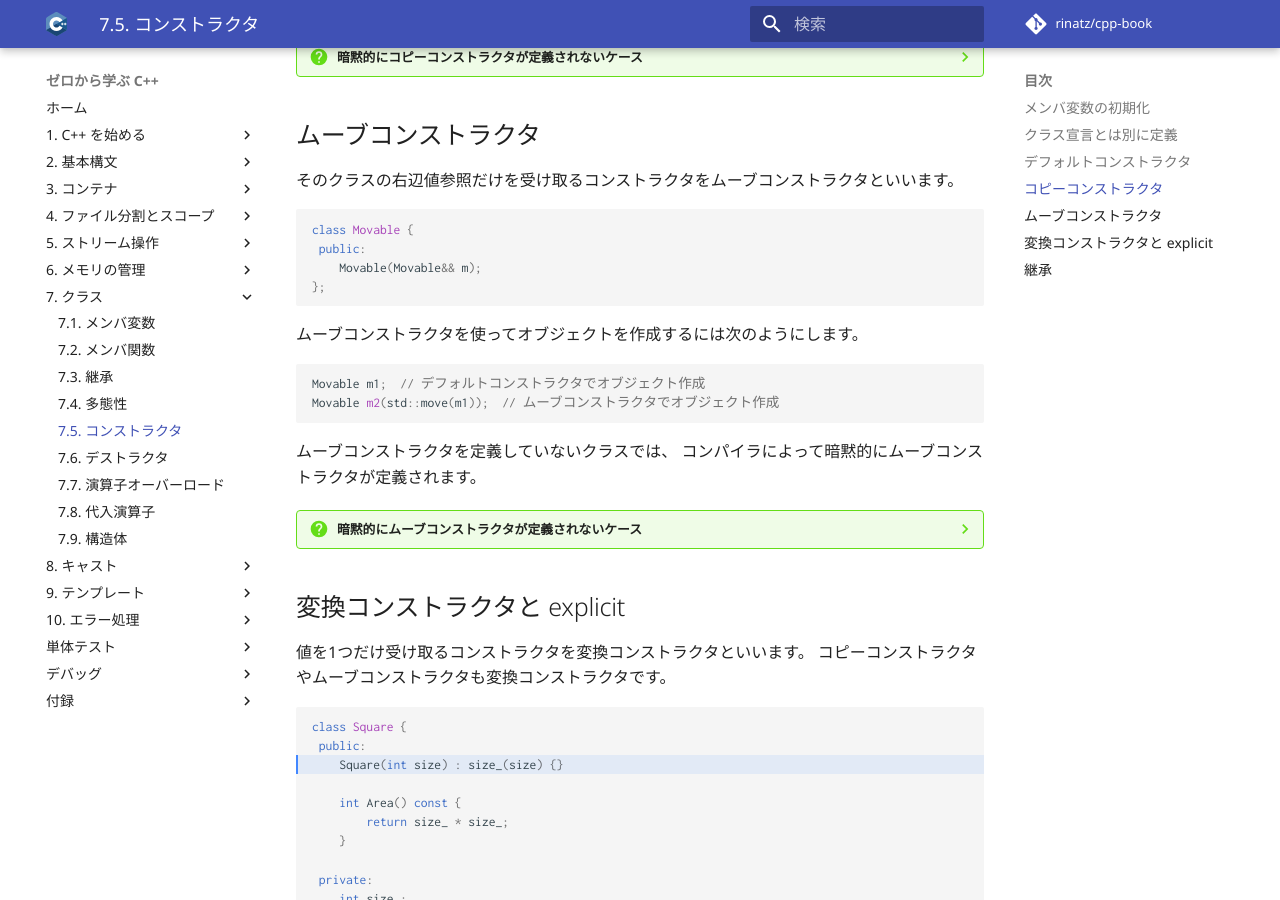
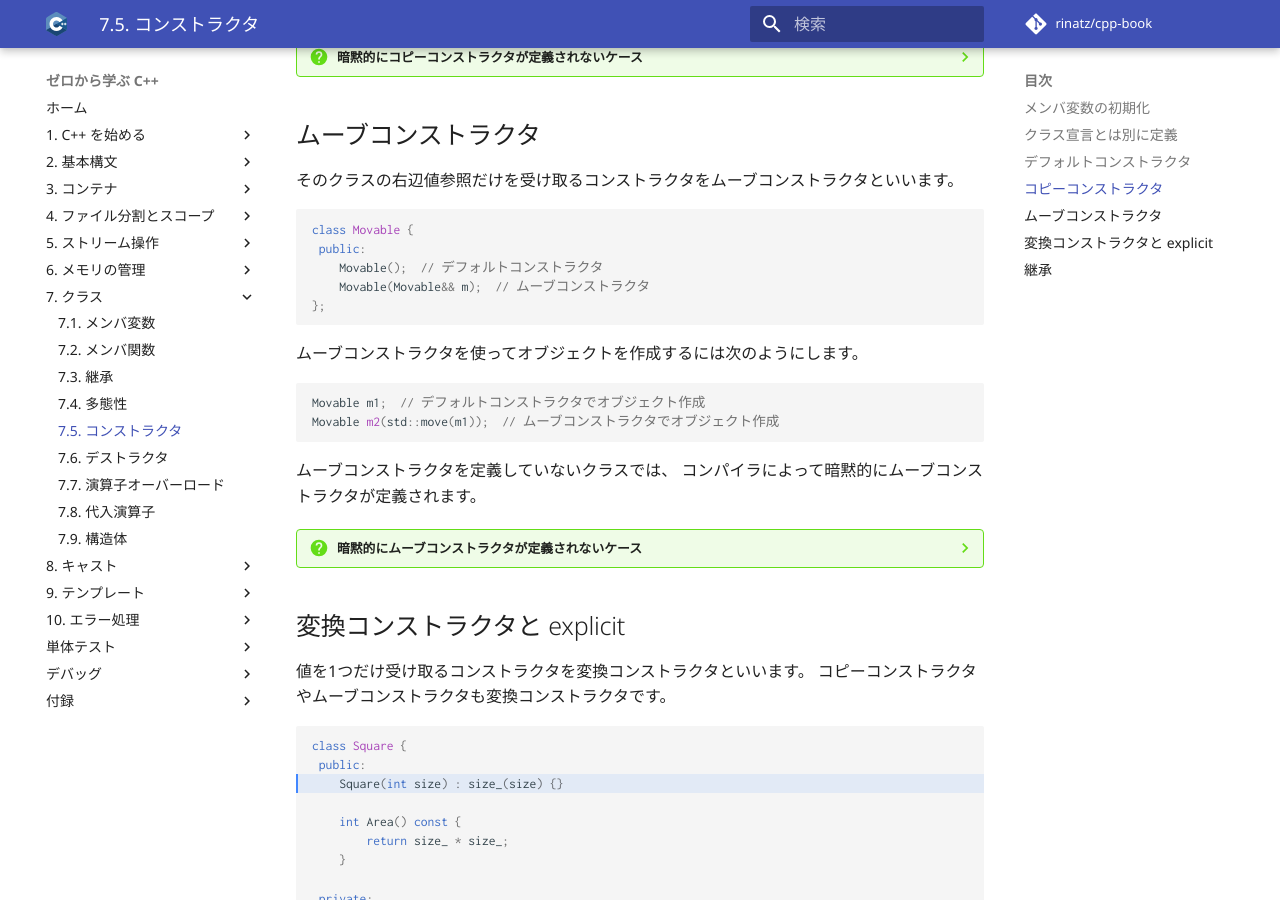
Before and after one commit to rinatz/cpp-book, an MkDocs documentation site: the page built from docs/ch07-05-constructors.md, in a window 1280 px wide and 900 px high, scrolled down 2495 px. Built offline with MkDocs 1.6.1 and Material for MkDocs 9.7.7, drawn with Linux system fonts in a browser that asks for light colours; comment, search, counter and statistics services are not loaded.

Commit message:
Fix sample code
Add missing default constructor

````diff
--- a/docs/ch07-05-constructors.md
+++ b/docs/ch07-05-constructors.md
@@ -143,7 +143,8 @@ Copyable c2(c1);  // コピーコンストラクタでオブジェクト作成
 ```cpp
 class Movable {
  public:
-    Movable(Movable&& m);
+    Movable();  // デフォルトコンストラクタ
+    Movable(Movable&& m);  // ムーブコンストラクタ
 };
 ```
 
````
